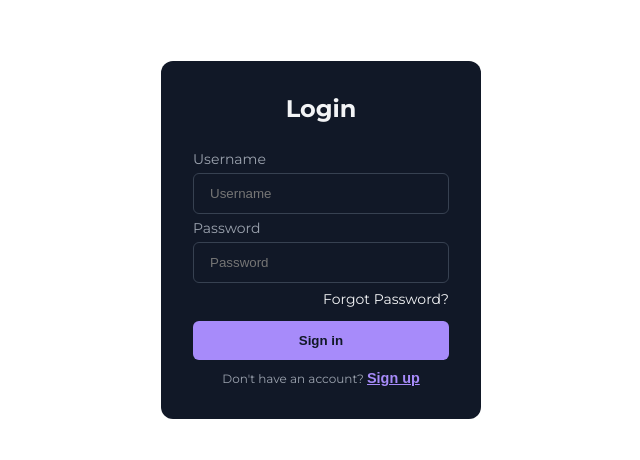
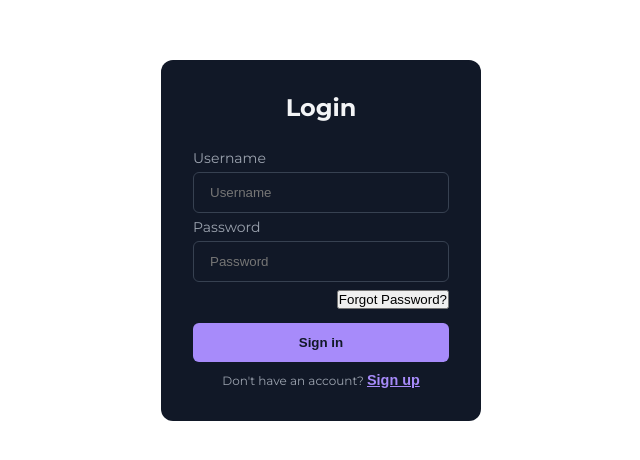
Before and after one commit to Gulverda/TaskManager, a React (Create React App) app in the folder frontend/: page / in a window 1280 px wide. Shown: the part 160-620 px from the top of the page, without its empty margins (319-959 px from the left). Built offline with nearby package versions, Linux system fonts and the light colour scheme.

Commit message:
Fixed Some Bugs

```diff
--- a/frontend/src/App.js
+++ b/frontend/src/App.js
@@ -1,6 +1,6 @@
 import React, { useState } from 'react';
 import { Route, Routes, useNavigate } from 'react-router-dom';
-import Signup from './components/Signup';
+// import Signup from './components/Signup';
 import Login from './components/Login';
 import Signout from './components/Signout';
 import AddTask from './components/AddTask';
--- a/frontend/src/components/Login.jsx
+++ b/frontend/src/components/Login.jsx
@@ -55,15 +55,17 @@ function Login({ setToken }) {
               onChange={(e) => setPassword(e.target.value)}
             />
             <div className="forgot">
-              <a rel="noopener noreferrer" href="#">Forgot Password?</a>
+              <button type="button" onClick={() => alert('Forgot Password Clicked!')} className="forgot-button">
+                Forgot Password?
+              </button>
             </div>
           </div>
           <div className="for_grid">
-          <button className="sign" type="submit">Sign in</button>
-          {error && <p style={{ color: 'red' }}>{error}</p>}
-          <p className="signup">
-            Don't have an account? <button type="button" onClick={handleToggle} className="toggle-button">Sign up</button>
-          </p>
+            <button className="sign" type="submit">Sign in</button>
+            {error && <p style={{ color: 'red' }}>{error}</p>}
+            <p className="signup">
+              Don't have an account? <button type="button" onClick={handleToggle} className="toggle-button">Sign up</button>
+            </p>
           </div>
         </form>
       )}
--- a/frontend/src/components/TaskList.jsx
+++ b/frontend/src/components/TaskList.jsx
@@ -1,4 +1,4 @@
-import React, { useState, useEffect } from 'react';
+import React, { useState, useEffect, useCallback } from 'react';
 import axios from 'axios';
 
 function TaskList({ token }) {
@@ -9,11 +9,7 @@ function TaskList({ token }) {
   const [error, setError] = useState('');
   const [message, setMessage] = useState('');
 
-  useEffect(() => {
-    fetchTasks();
-  }, [token]);
-
-  const fetchTasks = async () => {
+  const fetchTasks = useCallback(async () => {
     try {
       const response = await axios.get('http://localhost:5000/tasks', {
         headers: { Authorization: `Bearer ${token}` },
@@ -25,7 +21,11 @@ function TaskList({ token }) {
         setMessage(error.response.data.msg);
       }
     }
-  };
+  }, [token]);
+
+  useEffect(() => {
+    fetchTasks();
+  }, [fetchTasks]);
 
   const handleDelete = async (taskId) => {
     try {
```
